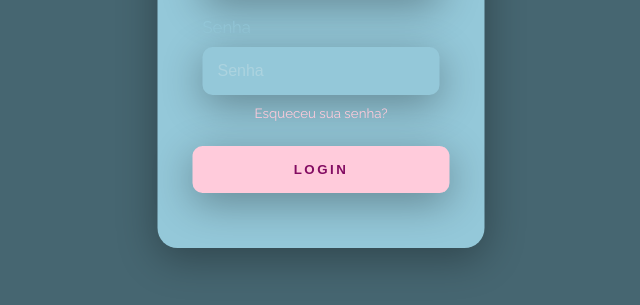
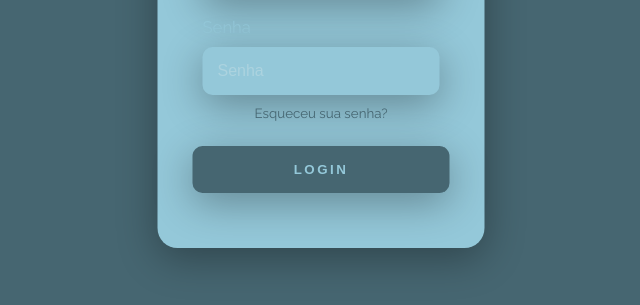
Before and after one commit to DinFloat/Login-RegistroAtt1, a plain HTML site: page index.html in a window 1280 px wide. Shown: the part 355-660 px from the top of the page, without its empty margins (319-959 px from the left). Drawn offline with Linux system fonts and the light colour scheme.

Commit message:
color configurações

```diff
--- a/style.css
+++ b/style.css
@@ -69,14 +69,14 @@
             outline: none;
             font-weight: 800;
             letter-spacing: 2.5px;
-            background: #ffcbdb;
-            color: #830c62;
+            background: #466671;
+            color: #94c8d9;
             cursor: pointer;
             box-shadow: 0px 10px 40px #00000053;
         }
 
         .link{
             text-decoration: none;
-            color: #ffcbdb;
+            color: #466671;
             font-size: 10pt;
         }
```
